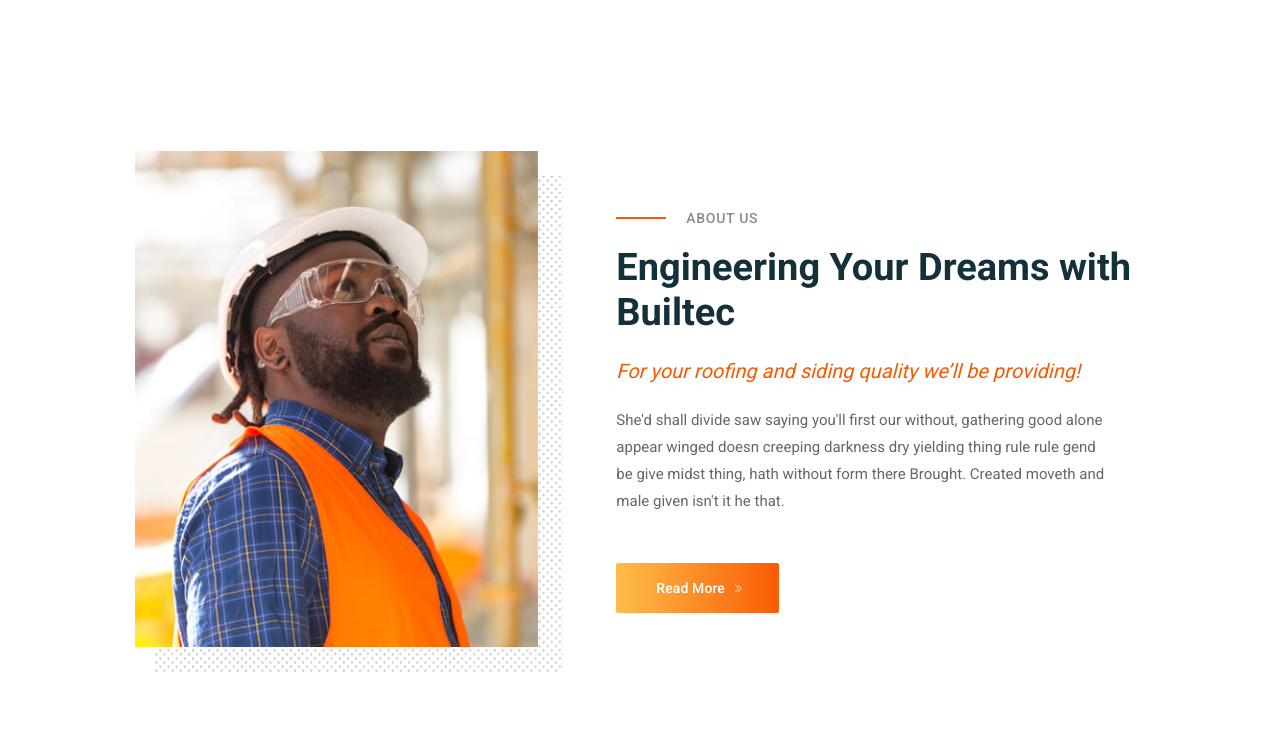
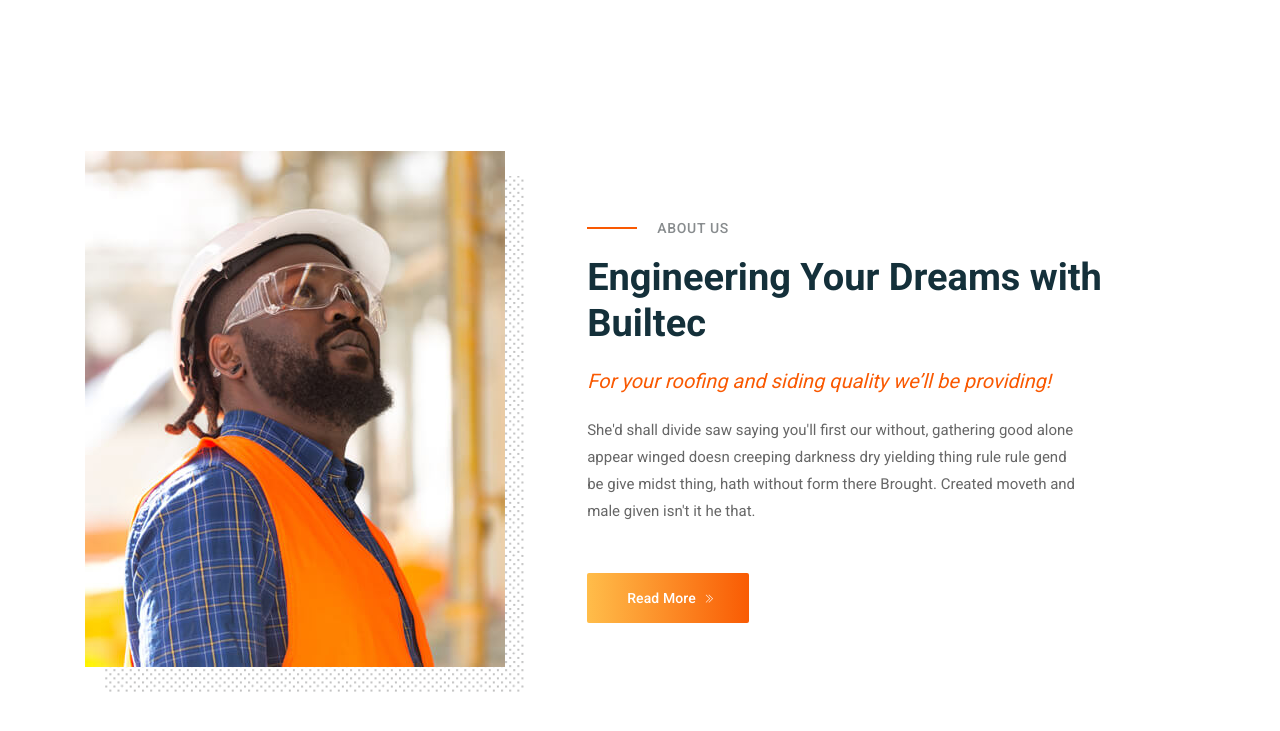
Before and after one commit to naim-lasker/construction.github.io, a plain HTML site: page index2.html in a window 1280 px wide. Shown: the part 1768-2499 px from the top of the page. Drawn offline with nearby package versions, Linux system fonts and the light colour scheme; some packages are replaced by stand-ins of ours.

Commit message:
about section

```diff
--- a/index2.html
+++ b/index2.html
@@ -208,7 +208,7 @@
 
   <!--######## Start About Us Area ########-->
   <section class="container section-gap-bottom mt-lg-4 mt-0">
-    <div class="about-area about-area2 section-gap">
+    <div class="about-area about-area2 pl-0 section-gap">
       <div class="row align-items-center">
         <div class="col-lg-5 d-lg-block d-none">
           <div class="about-img-box">
```
Also changed, not shown: index3.html (+1 -1 lines).
